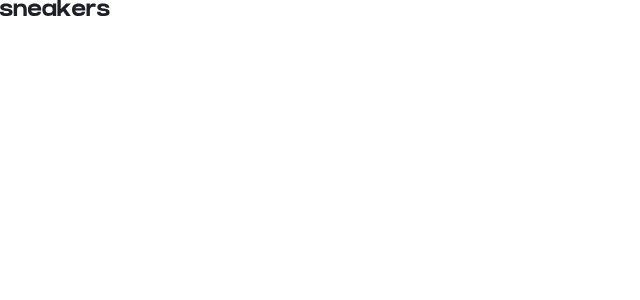
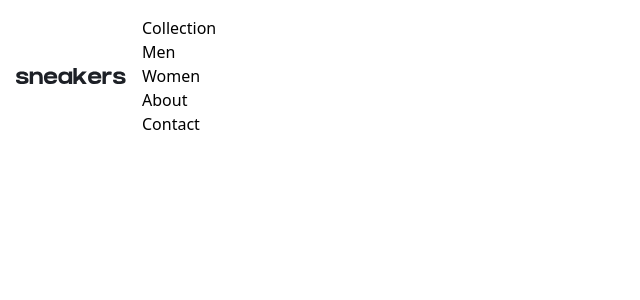
Before and after one commit to AbdulSamadCodes/Ecommerce-product-page, a React (Vite) app: page / in a window 1280 px wide. Shown: the top 300 px of the page, without its empty margins (0-640 px from the left). Built offline with nearby package versions, Linux system fonts and the light colour scheme.

Commit message:
Working on header

```diff
--- a/src/Components/Header.jsx
+++ b/src/Components/Header.jsx
@@ -2,27 +2,54 @@ import { React } from 'react';
 import { useState } from 'react';
 import { useEffect } from 'react';
 
-import { useDebounce } from '/src/hooks/debounce.js'
+import { NavbarList } from '/src/Components/NavbarList.jsx'
+import logo from '/src/assets/images/logo.svg';
+import iconMenu from '/src/assets/images/icon-menu.svg';
 
-import { navLinks } from '/src/Constant/index.js';
-import logo from '/src/assets/images/logo.svg';
+import { MobileNavbar } from '/src/Components/MobileNavbar.jsx';
 
+function Navbar() {
+  const styles = ['flex','items-center','gap-4'];
+
+  return (
+    <nav className="flex items-center gap-x-4">
+      <NavbarList styles={styles}/>
+    </nav>
+  );
+}
 
 function Header() {
-  const [] = useState();
+  const [deviceType,setDeviceType] = useState('');
+
+  const handleDeviceType = () => {
+    window.innerWidth <= 575 ? setDeviceType('small')
+                             : setDeviceType('large');
+
+  }
 
   useEffect(() => {
+    window.addEventListener("resize",handleDeviceType);
+    window.addEventListener("onload",handleDeviceType);
 
+    return () => {
+      window.removeEventListener("resize",handleDeviceType);
+      window.removeEventListener("onload",handleDeviceType);
+    };
   });
 
   return (
-    <header className="header">
+    <header className='header fixed
+      top-0 left-0 right-0 px-4
+      py-4 flex items-center gap-4'
+      >
+
+      {deviceType === "small" && <img src={iconMenu}/>}
+
       <a href={`#`}>
         <img src={logo} width="110px"/>
       </a>
-      <nav>
 
-      </nav>
+      { deviceType === "small" ? <MobileNavbar /> : <Navbar />}
     </header>
   );
 }
--- a/src/Components/MobileNavbar.jsx
+++ b/src/Components/MobileNavbar.jsx
@@ -1,10 +1,21 @@
 import { React } from 'react';
-import { navLinks } from '/src/Constant/index.js';
+
+import { NavbarList } from '/src/Components/NavbarList.jsx'
+import iconClose from '/src/assets/images/icon-close.svg';
 
 function MobileNavbar() {
+  const styles = ['mt-[60px]'];
+
   return (
-    <nav>
+    <nav className={`mobile_nav w-[60%] fixed top-0 left-0
+     bottom-0 pt-[40px] pl-4 bg-black text-white`}>
+      <button>
+        <img src={iconClose} />
+      </button>
 
+      <NavbarList styles={styles}/>
     </nav>
   );
 }
+
+export { MobileNavbar };
--- /dev/null
+++ b/src/Components/NavbarList.jsx
@@ -0,0 +1,19 @@
+import { navLinks } from '/src/Constant/index.js';
+
+function NavbarList({styles}) {
+  return (
+    <ul className={`${styles.join('')}`}>
+      {navLinks.map((navLink) => {
+        const { id, title } = navLink;
+
+        return <li
+          className="nav__item"
+          key={id}>
+          <a href="#" className="nav__link">{title}</a>
+        </li>
+      })}
+    </ul>
+  );
+}
+
+export { NavbarList };
--- a/src/hooks/debounce.js
+++ /dev/null
@@ -1,13 +0,0 @@
-function useDebounce(func,delay) {
-  if(typeof func != 'function' || typeof delay != 'number') {
-      return;
-  }
-
-  let timeoutId;
-  return function(...args) {
-    clearTimeout(timeoutId);
-    timeoutId = setTimeout(func,delay,...args);
-  }
-}
-
-export { useDebounce };
```
